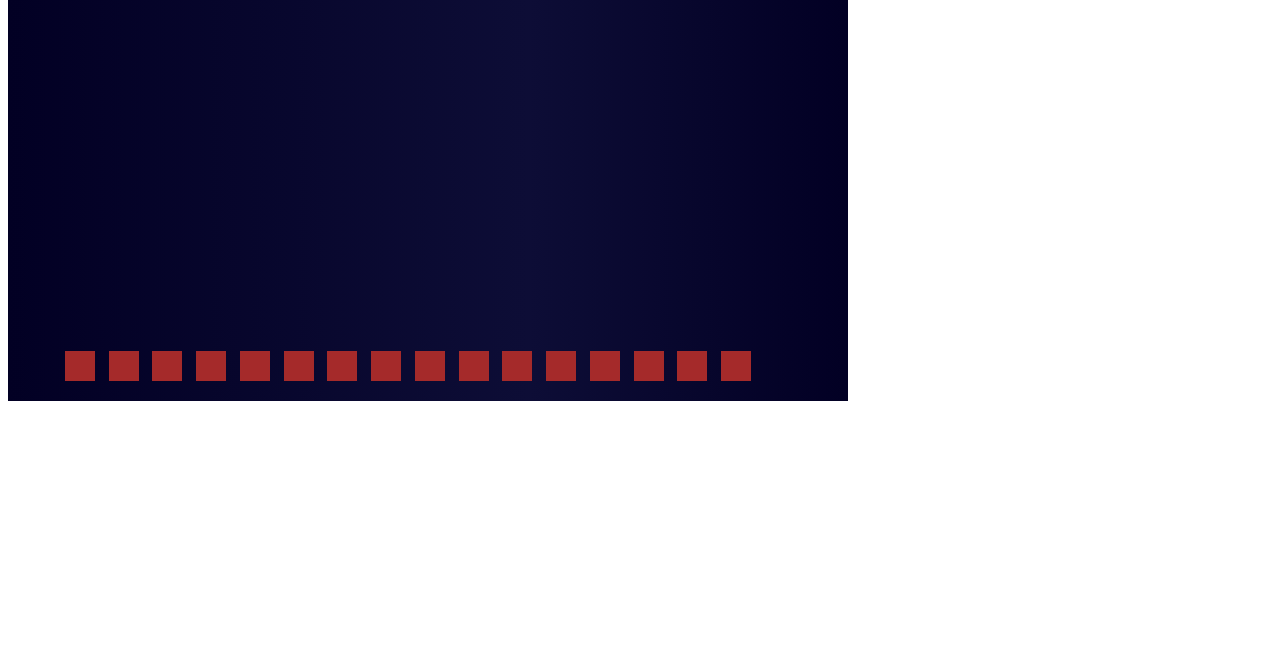
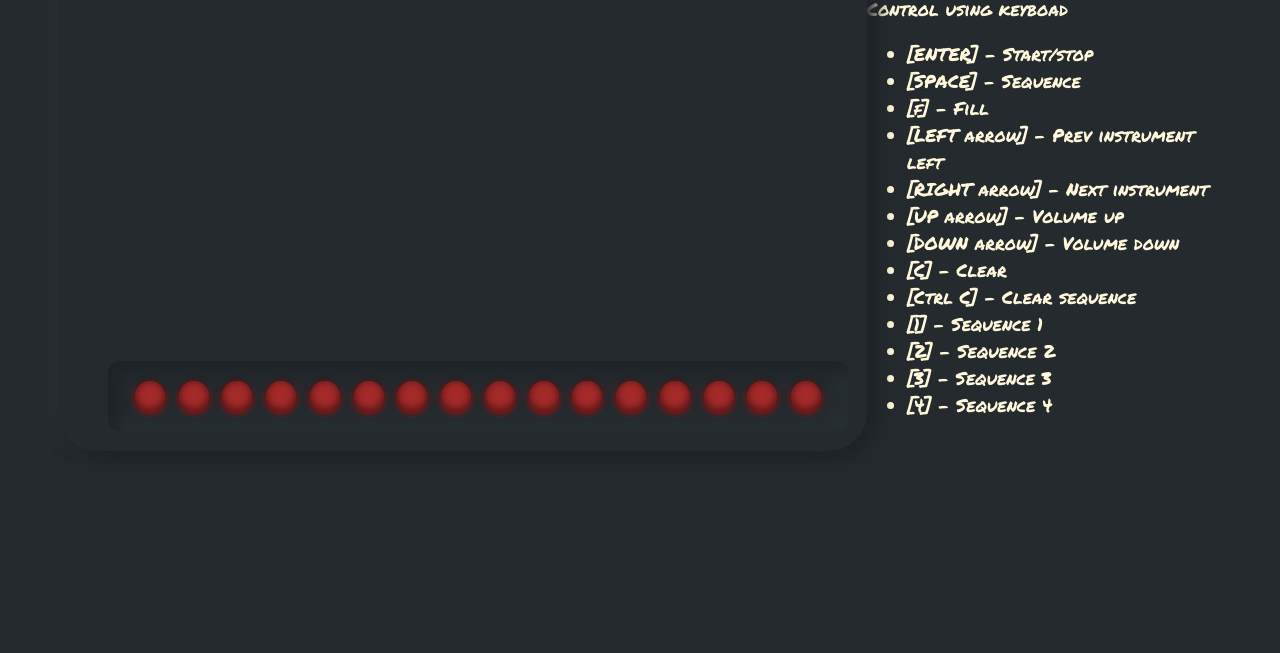
Before and after one commit to LaurentZuijdwijk/sequencer, a website with bundled scripts: page index.html in a window 1280 px wide. Shown: the part 147-800 px from the top of the page. Built offline with nearby package versions, Linux system fonts and the light colour scheme.

Commit message:
styling updates

```diff
--- a/index.html
+++ b/index.html
@@ -8,15 +8,60 @@
       rel="stylesheet"
     />
     <style>
+      body {
+        background: #242a2e;
+        padding: 50px;
+        font-family: "Permanent Marker", cursive;
+        color: cornsilk;
+        display: flex;
+        justify-content: space-between;
+      }
+
+      section.guide {
+          font-size: large;
+      }
+
       .sequencer {
         font-family: "Permanent Marker", cursive;
         color: cornsilk;
-        background: linear-gradient(90deg, rgba(2,0,36,1) 0%, rgba(13,13,54,1) 62%, rgba(2,0,36,1) 100%);
+        /* background: linear-gradient(
+          90deg,
+          rgba(2, 0, 36, 1) 0%,
+          rgba(13, 13, 54, 1) 62%,
+          rgba(2, 0, 36, 1) 100%
+        ); */
         padding: 20px;
         width: 800px;
         height: 500px;
         position: relative;
+
+        border-radius: 38px;
+        box-shadow:  9px 9px 18px #1e2327,
+             -9px -9px 18px #2a3135;
       }
+
+      #logo {
+        position: absolute;
+        right: 30px;
+        font-size: 46px;
+        top: 7px;
+        color: chartreuse;
+        text-shadow: 5px 5px #990000;
+      }
+
+      .inset {
+        background: #242a2e;
+        box-shadow: inset 9px 9px 18px #1e2327,
+            inset -9px -9px 18px #2a3135;
+            border-radius: 12px;
+            padding: 20px;
+
+      }
+
+      #instruments {
+        width: 195px;
+      }
+
       .sequence-lights {
         display: flex;
         justify-content: space-around;
@@ -28,27 +73,27 @@
 
       .light.small {
         margin: 0 auto;
-  width: 14px;
-  height: 14px;
-  background-color: #F00;
-  border-radius: 50%;
-  box-shadow: rgba(0, 0, 0, 0.2) 0 -1px 5px 1px, inset #441313 0 -1px 9px, rgba(255, 0, 0, 0.7) 0 2px 7px;
-  /* -webkit-animation: blinkRed 0.5s infinite;
+        width: 14px;
+        height: 14px;
+        background-color: #f00;
+        border-radius: 50%;
+        box-shadow: rgba(0, 0, 0, 0.2) 0 -1px 5px 1px, inset #441313 0 -1px 9px,
+          rgba(255, 0, 0, 0.7) 0 2px 7px;
+        /* -webkit-animation: blinkRed 0.5s infinite;
   -moz-animation: blinkRed 0.5s infinite;
   -ms-animation: blinkRed 0.5s infinite;
   -o-animation: blinkRed 0.5s infinite;
   animation: blinkRed 0.5s infinite; */
 
-
-/*
+        /*
         width: 15px;
         height: 15px; */
         display: inline-block;
-        margin: 0 5px;
+        margin: 0 20px 0 0;
       }
 
       .light.on {
-        background-color:#ff0000;
+        background-color: #ff0000;
       }
 
       .light.off {
@@ -60,10 +105,15 @@
         height: 30px;
         display: inline-block;
         background-color: brown;
+        border-radius: 50%;
+        box-shadow: rgba(0, 0, 0, 0.2) 0 -1px 5px 1px, inset #441313 0 -1px 9px,
+          rgba(255, 0, 0, 0.7) 0 2px 7px;
+
       }
 
       .seq-light[active="true"] {
         background-color: crimson;
+
       }
     </style>
     <script src="./src/Oscillator.js" type="module"></script>
@@ -80,12 +130,13 @@
   </head>
   <body>
     <div class="sequencer">
-      <div id="instruments"></div>
-      <div id="instrument"></div>
-      <div id="volume"></div>
-      <div id="bpm"></div>
+      <div id="logo">Sickuencer</div>
+      <div id="instruments" class="inset"></div>
+      <div id="instrument" ></div>
+      <div id="volume" ></div>
+      <div id="bpm" ></div>
 
-      <div class="sequence-lights">
+      <div class="sequence-lights inset">
         <span class="seq-light" id="seq-0"></span>
         <span class="seq-light" id="seq-1"></span>
         <span class="seq-light" id="seq-2"></span>
@@ -104,5 +155,30 @@
         <span class="seq-light" id="seq-15"></span>
       </div>
     </div>
+
+    <section class="guide">
+
+        <h1>User guide</h1>
+        <p>Control using keyboad</p>
+
+        <ul>
+            <li>[ENTER] - Start/stop</li>
+            <li>[SPACE] - Sequence</li>
+            <li>[f] - Fill</li>
+            <li>[LEFT arrow] - Prev instrument left</li>
+            <li>[RIGHT arrow] - Next instrument</li>
+            <li>[UP arrow] - Volume up</li>
+            <li>[DOWN arrow] - Volume down</li>
+            <li>[C] - Clear</li>
+            <li>[Ctrl C] - Clear sequence</li>
+            <li>[1] - Sequence 1</li>
+            <li>[2] - Sequence 2</li>
+            <li>[3] - Sequence 3</li>
+            <li>[4] - Sequence 4</li>
+
+        </ul>
+
+    </section>
+
   </body>
 </html>
```
